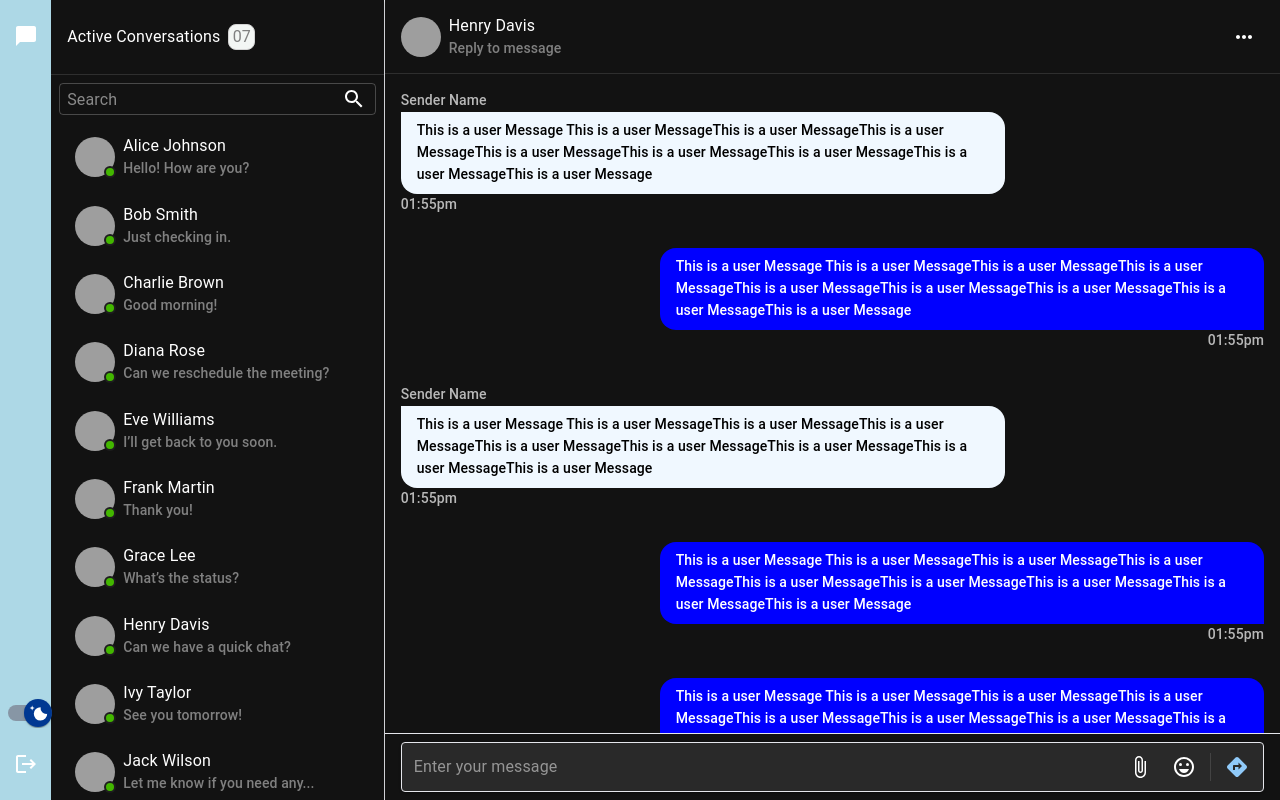
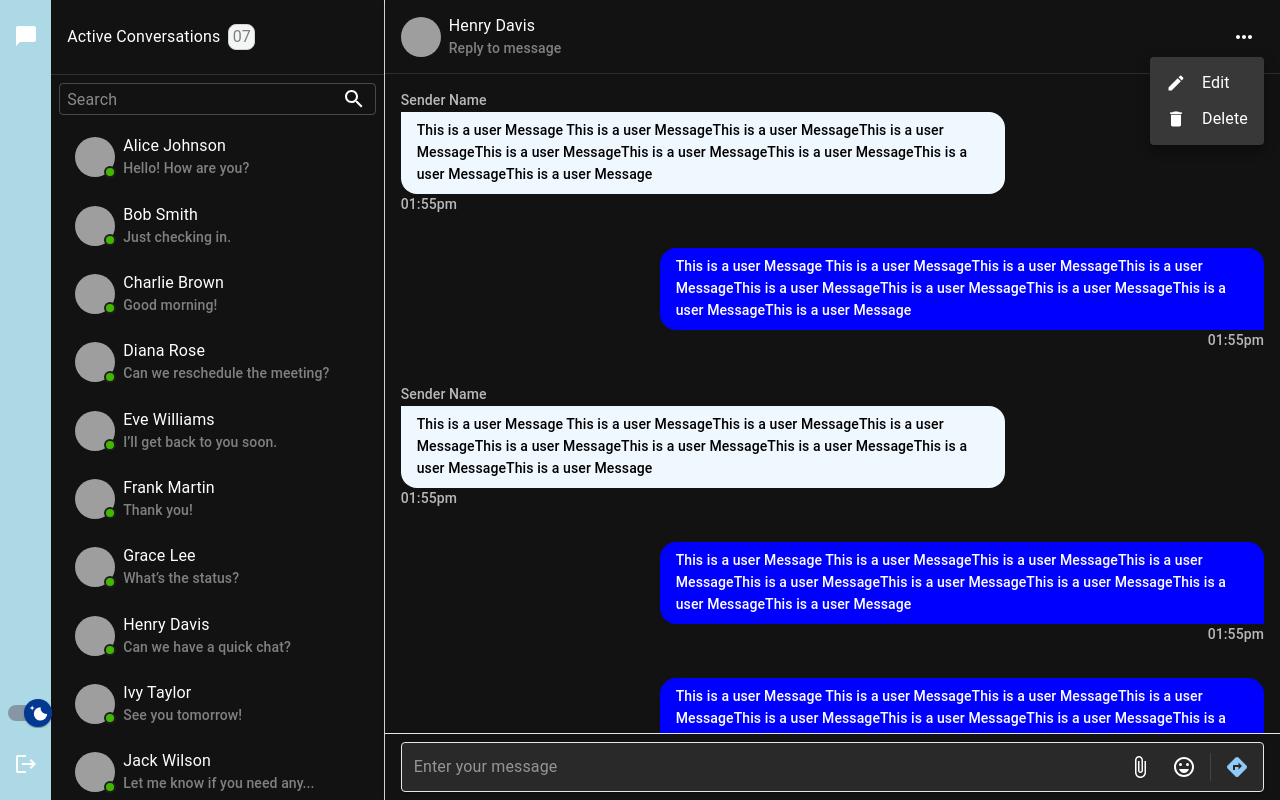
Before and after one commit to ShivamManiMaurya/chat-app, a React (Vite) app: page / in a window 1280 px wide. Both pictures are taken after a click on the button 1244 px from the left and 36 px from the top of the page. Built offline with nearby package versions, Linux system fonts and the light colour scheme; grey boxes are pictures that could not be loaded.

Commit message:
created: edit and delete btn

```diff
--- a/src/section/chat/ChatList/ChatListUsers.tsx
+++ b/src/section/chat/ChatList/ChatListUsers.tsx
@@ -137,7 +137,7 @@ const ChatListUser = () => {
         },
       }}>
       {users.map((user) => (
-        <Stack px="1rem" py="0.5rem">
+        <Stack px="1rem" py="0.5rem" key={user.id}>
           <ButtonBase
             sx={{
               borderRadius: "0.5rem",
--- a/src/section/chat/inbox/Header.tsx
+++ b/src/section/chat/inbox/Header.tsx
@@ -2,15 +2,21 @@ import React from "react";
 
 // mui imports
 import { Avatar, IconButton, Stack, Typography } from "@mui/material";
+import { Menu, MenuItem, ListItemIcon, ListItemText } from "@mui/material";
 import MoreHorizIcon from "@mui/icons-material/MoreHoriz";
 import theme from "../../../theme";
+import EditIcon from "@mui/icons-material/Edit";
+import DeleteIcon from "@mui/icons-material/Delete";
 
 const Header = () => {
-  console.log(
-    "color = ",
-    theme.palette.mode === "dark" ? "#0000" : "#fff",
-    theme.palette.mode
-  );
+  const [anchorEl, setAnchorEl] = React.useState<null | HTMLElement>(null);
+  const open = Boolean(anchorEl);
+  const handleClick = (event: React.MouseEvent<HTMLButtonElement>) => {
+    setAnchorEl(event.currentTarget);
+  };
+  const handleClose = () => {
+    setAnchorEl(null);
+  };
 
   return (
     <Stack
@@ -34,9 +40,31 @@ const Header = () => {
           </Typography>
         </Stack>
       </Stack>
-      <IconButton>
+      <IconButton onClick={handleClick}>
         <MoreHorizIcon />
       </IconButton>
+
+      <Menu
+        id="basic-menu"
+        anchorEl={anchorEl}
+        open={open}
+        onClose={handleClose}
+        MenuListProps={{
+          "aria-labelledby": "basic-button",
+        }}>
+        <MenuItem onClick={handleClose}>
+          <ListItemIcon>
+            <EditIcon fontSize="small" />
+          </ListItemIcon>
+          <ListItemText>Edit</ListItemText>
+        </MenuItem>
+        <MenuItem onClick={handleClose}>
+          <ListItemIcon>
+            <DeleteIcon fontSize="small" />
+          </ListItemIcon>
+          <ListItemText>Delete</ListItemText>
+        </MenuItem>
+      </Menu>
     </Stack>
   );
 };
```
